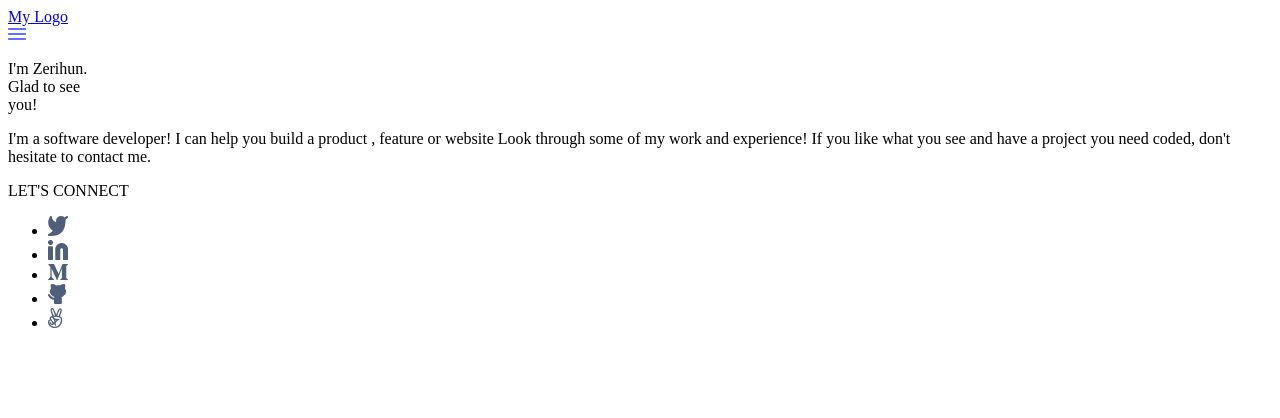
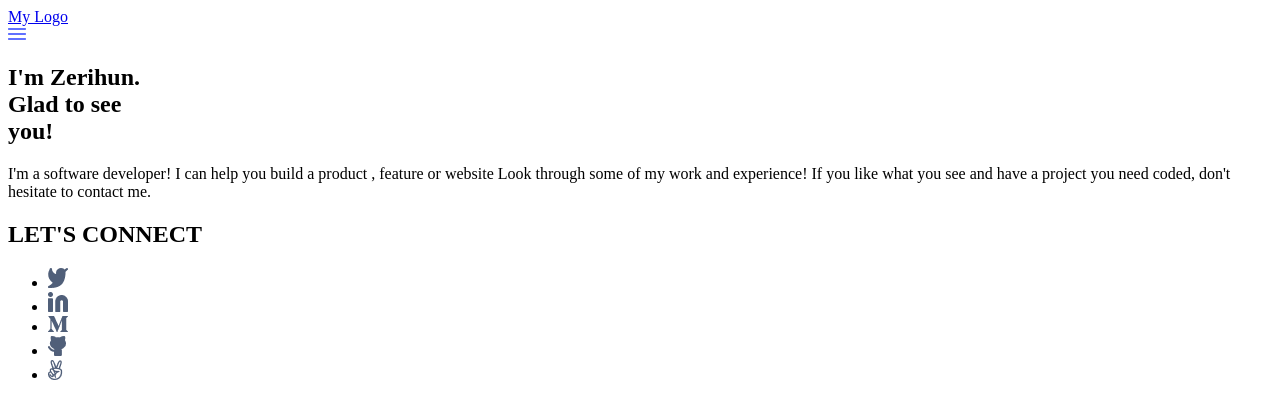
Before and after one commit to znation2010/Mobile_Version_Portfolio, a website: page index.html in a window 1280 px wide. Drawn offline with Linux system fonts and the light colour scheme.

Commit message:
updated index.html

```diff
--- a/index.html
+++ b/index.html
@@ -17,13 +17,11 @@
       </header>
 
       <section class="hero">
-        <div class="greeting">
-          <p>
-            I'm Zerihun. <br />
-            Glad to see <br />
-            you!
-          </p>
-        </div>
+        <h1 class="greeting">
+          I'm Zerihun. <br />
+          Glad to see <br />
+          you!
+        </h1>
         <div class="job-description">
           <p>
             I'm a software developer! I can help you build a product , feature
@@ -32,7 +30,7 @@
             contact me.
           </p>
         </div>
-        <span class="connect-link">LET'S CONNECT</span>
+        <h2 class="connect-link">LET'S CONNECT</h2>
         <div class="social-media-icons">
           <ul class="social-media-links">
             <li>
```
